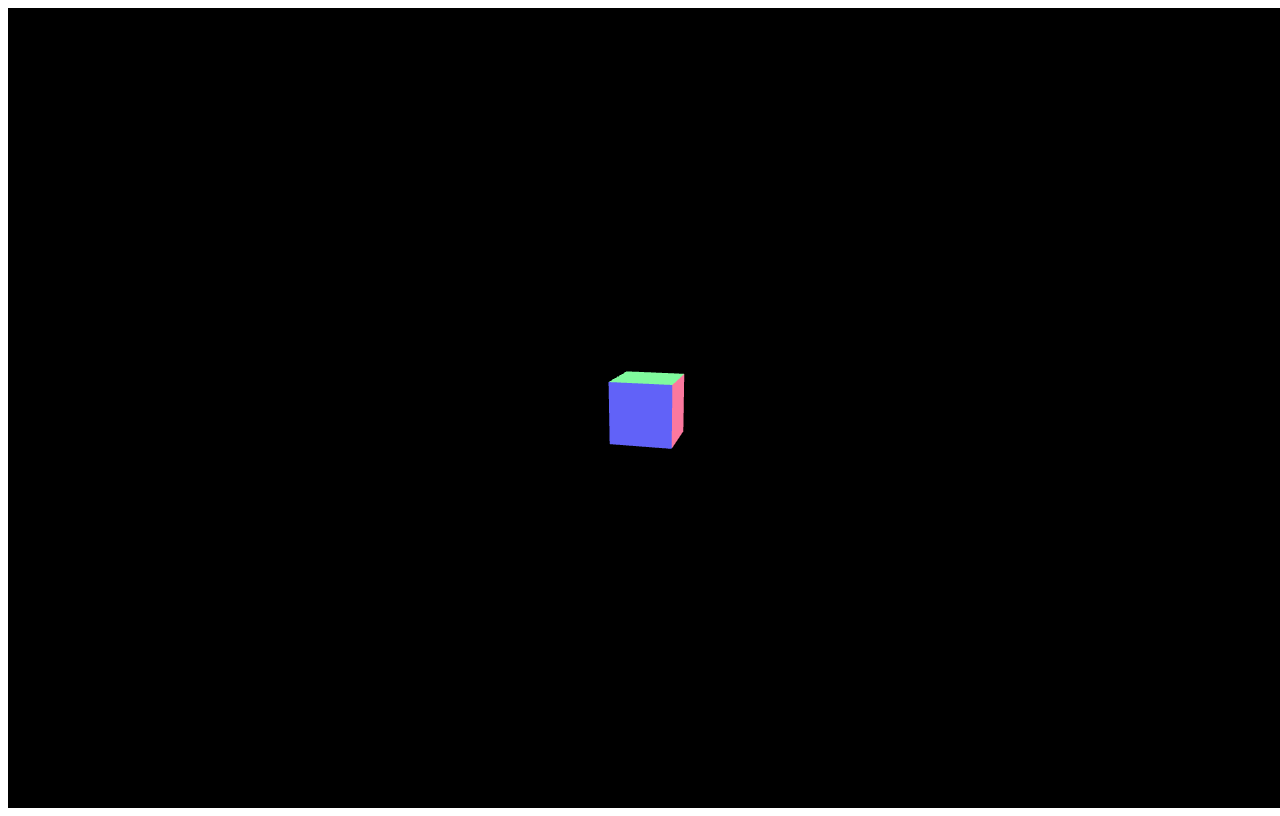
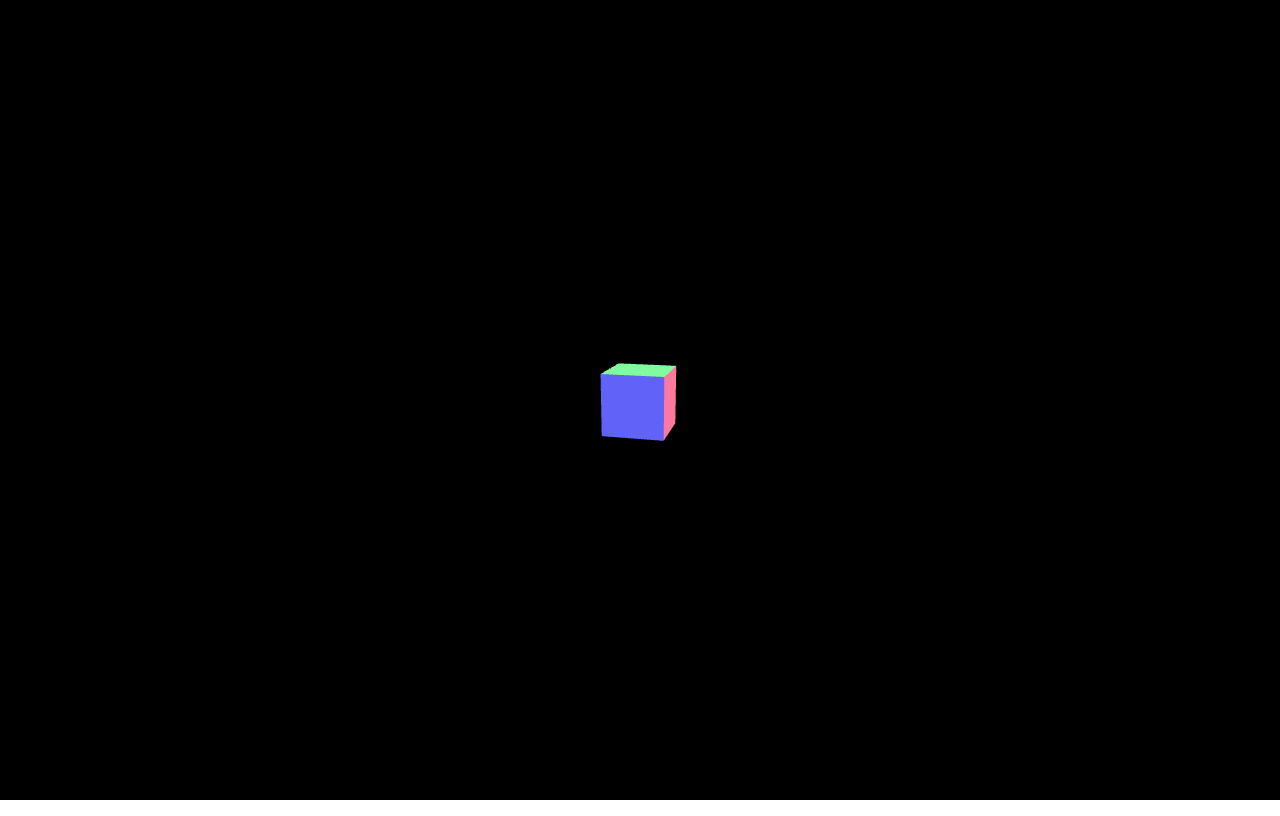
Before and after one commit to sorashin/sustainable-keycap-designer, a Gatsby site: page / in a window 1280 px wide. Built offline with nearby package versions, Linux system fonts and the light colour scheme; Gatsby itself is replaced by a stand-in of ours.

Commit message:
add global style css

```diff
--- /dev/null
+++ b/src/components/layout.js
@@ -0,0 +1,17 @@
+import React from "react"
+import { createGlobalStyle } from "styled-components"
+const GlobalStyle = createGlobalStyle`
+  body {
+    margin:0px;
+    padding:0px;
+    color: ${props => (props.theme === "purple" ? "purple" : "white")};
+  }
+`
+export default function Layout({ children }) {
+  return (
+    <React.Fragment>
+      <GlobalStyle theme="purple" />
+      {children}
+    </React.Fragment>
+  )
+}
--- a/src/pages/index.js
+++ b/src/pages/index.js
@@ -1,9 +1,12 @@
 import * as React from "react"
 import BasicScene from '../scenes/BasicScene'
+import styled from "styled-components"
+import Layout from '../components/layout'
 
 // styles
 const pageStyles = {
-  color: "#232129",
+  margin:0,
+  padding:0,
   // padding: "96px",
   fontFamily: "-apple-system, Roboto, sans-serif, serif",
 }
@@ -13,9 +16,9 @@ const pageStyles = {
 const IndexPage = () => {
 
   return (
-    // <main style={pageStyles}>
-      <BasicScene/>
-    // </main>
+    <Layout>
+      <BasicScene style={pageStyles}/>
+    </Layout>
   )
 }
 
--- a/src/scenes/BasicScene.js
+++ b/src/scenes/BasicScene.js
@@ -5,6 +5,11 @@ import { OrbitControls } from 'three/examples/jsm/controls/OrbitControls.js'
 // import { gsap } from 'gsap'
 // import { Color } from 'three'
 
+
+const sizes = {
+    width: window.innerWidth,
+    height: window.innerHeight
+}
 
 const newScene = () => {
   const scene = new THREE.Scene()
@@ -18,6 +23,8 @@ const newCamera = () => {
   camera.position.z = 400
   return camera
 }
+
+
 
 const newRenderer = (mount) => {
   const renderer = new THREE.WebGLRenderer({ antialias: true })
@@ -50,8 +57,23 @@ const BaseScene = () => {
     const mesh = new THREE.Mesh(geometry, material)
     scene.add(mesh)
 
+    window.addEventListener('resize', () =>
+    {
+        // Update sizes
+        sizes.width = window.innerWidth
+        sizes.height = window.innerHeight
+
+        // Update camera
+        camera.aspect = sizes.width / sizes.height
+        camera.updateProjectionMatrix()
+
+        // Update renderer
+        renderer.setSize(sizes.width, sizes.height)
+        renderer.setPixelRatio(Math.min(window.devicePixelRatio, 2))
+    })
+
     // Controls
-    const controls = new OrbitControls(camera, scene)
+    const controls = new OrbitControls(camera, renderer.domElement)
     controls.enableDamping = true
 
     // render
```
